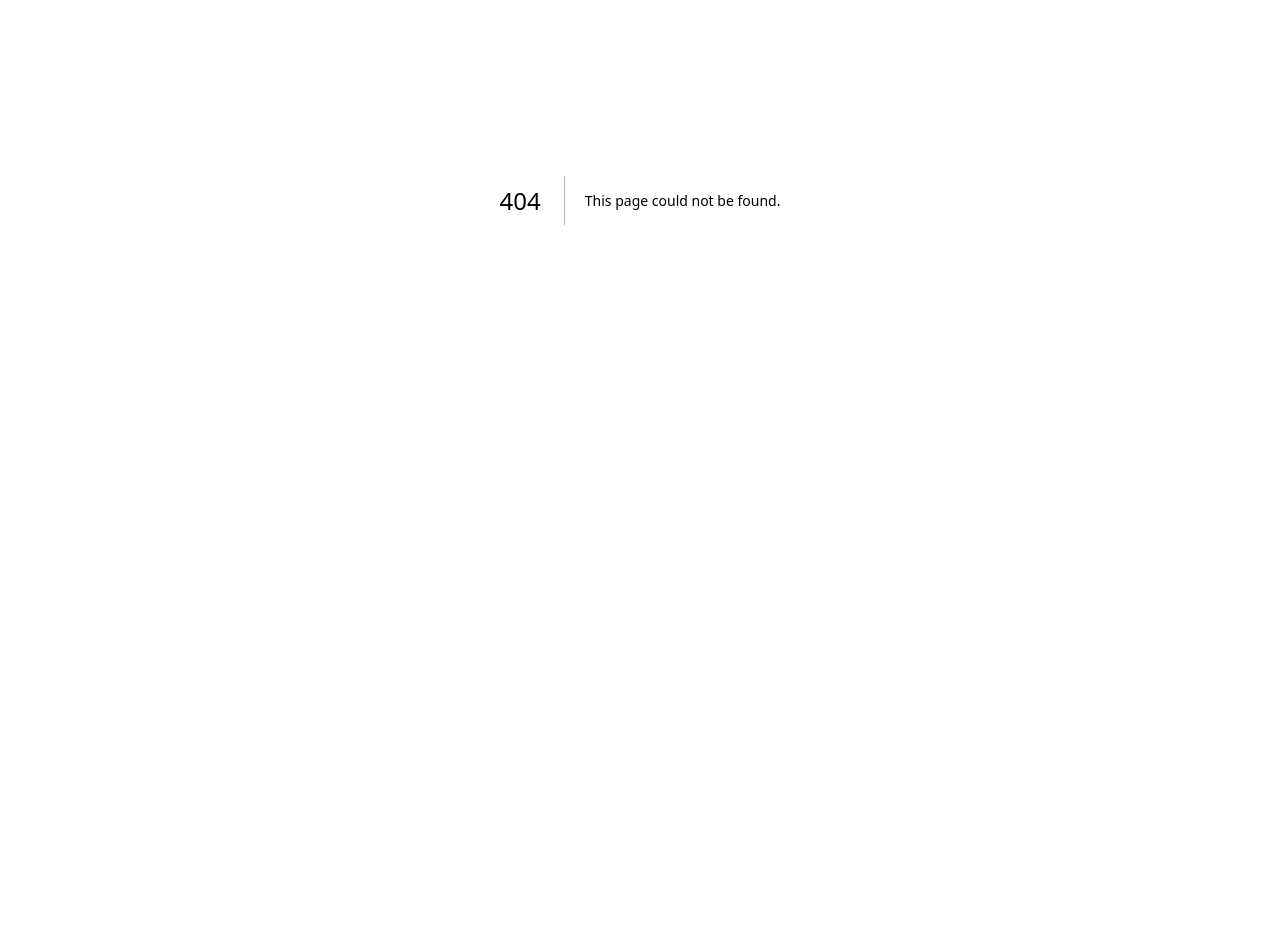
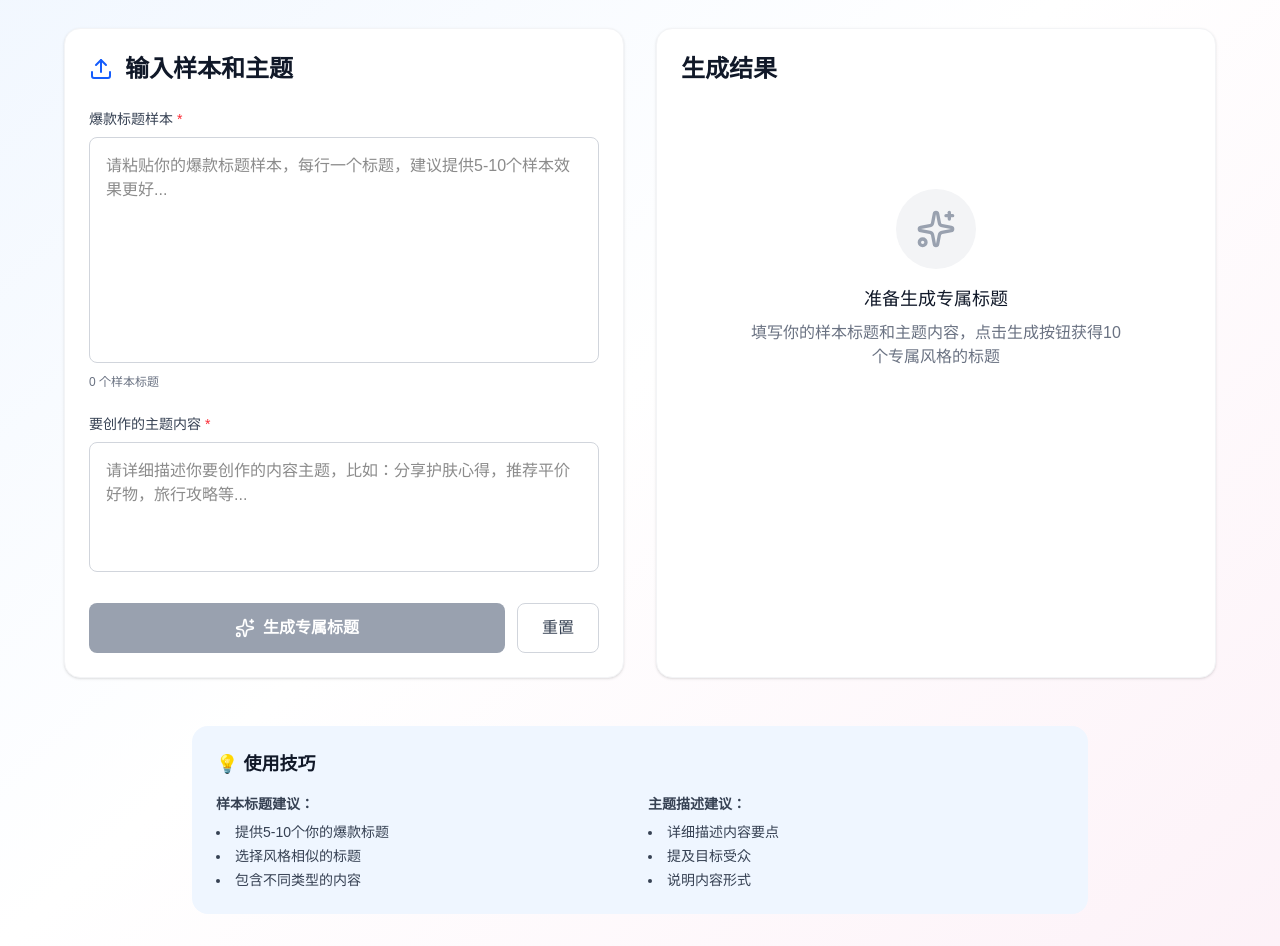
Before and after one commit to lgd3206/titleai-store, a Next.js app: page /generate in a window 1280 px wide. Before the commit this address had no page. Shown: the part 200-1146 px from the top of the page. Before the commit the page ends 800 px from the top, so only its background shows below. Built offline with nearby package versions, Linux system fonts and the light colour scheme.

Commit message:
feat: Add professional title generation page

```diff
--- /dev/null
+++ b/src/app/generate/page.tsx
@@ -0,0 +1,228 @@
+'use client'
+
+import { useState } from 'react'
+import Link from 'next/link'
+import { Copy, Sparkles, Upload, RefreshCw, ArrowLeft, Check } from 'lucide-react'
+
+export default function GeneratePage() {
+  const [samples, setSamples] = useState('')
+  const [topic, setTopic] = useState('')
+  const [titles, setTitles] = useState<string[]>([])
+  const [isLoading, setIsLoading] = useState(false)
+  const [copiedIndex, setCopiedIndex] = useState<number | null>(null)
+
+  const handleGenerate = async () => {
+    if (!samples.trim() || !topic.trim()) {
+      alert('请填写样本标题和主题内容')
+      return
+    }
+
+    setIsLoading(true)
+    // TODO: 调用AI接口生成标题
+    // 这里先用模拟数据
+    setTimeout(() => {
+      const mockTitles = [
+        '🔥这个小红书运营技巧，让我涨粉10万+！真的太神了',
+        '姐妹们！这样写标题，阅读量直接翻10倍！血泪经验分享',
+        '小红书爆款标题公式曝光，用过的都说好！收藏不亏',
+        '💡一个标题改变命运？我的真实经历，看完你就懂了',
+        '不会写标题？这个AI工具帮你搞定！效果惊人',
+        '从0到爆款，我的标题创作心得全分享，干货满满',
+        '🚀标题党必看：这样写才有流量！实战验证有效',
+        '小红书标题的秘密，90%的人不知道！赶紧学起来',
+        'AI写标题vs人工写标题，结果惊呆了！对比测试',
+        '这个标题模板，让我月入过万！新手也能用'
+      ]
+      setTitles(mockTitles)
+      setIsLoading(false)
+    }, 2000)
+  }
+
+  const copyToClipboard = async (title: string, index: number) => {
+    try {
+      await navigator.clipboard.writeText(title)
+      setCopiedIndex(index)
+      setTimeout(() => setCopiedIndex(null), 2000)
+    } catch (err) {
+      // 降级方案
+      const textArea = document.createElement('textarea')
+      textArea.value = title
+      document.body.appendChild(textArea)
+      textArea.select()
+      document.execCommand('copy')
+      document.body.removeChild(textArea)
+      setCopiedIndex(index)
+      setTimeout(() => setCopiedIndex(null), 2000)
+    }
+  }
+
+  const resetForm = () => {
+    setSamples('')
+    setTopic('')
+    setTitles([])
+  }
+
+  return (
+    <div className="min-h-screen bg-gradient-to-br from-blue-50 via-white to-pink-50">
+      {/* Header */}
+      <header className="container mx-auto px-4 py-6">
+        <nav className="flex justify-between items-center">
+          <div className="flex items-center space-x-4">
+            <Link href="/" className="flex items-center text-gray-600 hover:text-gray-900 transition-colors">
+              <ArrowLeft className="w-5 h-5 mr-2" />
+              返回首页
+            </Link>
+            <div className="text-2xl font-bold bg-gradient-to-r from-blue-600 to-pink-600 bg-clip-text text-transparent">
+              TitleAI.store
+            </div>
+          </div>
+        </nav>
+      </header>
+
+      <div className="container mx-auto px-4 py-8">
+        <div className="text-center mb-8">
+          <h1 className="text-4xl font-bold text-gray-900 mb-4">AI标题生成器</h1>
+          <p className="text-lg text-gray-600">上传你的爆款标题样本，让AI学习你的写作风格</p>
+        </div>
+
+        <div className="max-w-6xl mx-auto grid lg:grid-cols-2 gap-8">
+          {/* 输入区域 */}
+          <div className="bg-white rounded-2xl shadow-sm border border-gray-100 p-6">
+            <div className="flex items-center mb-6">
+              <Upload className="w-6 h-6 text-blue-600 mr-3" />
+              <h2 className="text-2xl font-semibold text-gray-900">输入样本和主题</h2>
+            </div>
+
+            <div className="space-y-6">
+              <div>
+                <label className="block text-sm font-medium text-gray-700 mb-2">
+                  爆款标题样本 <span className="text-red-500">*</span>
+                </label>
+                <textarea
+                  placeholder="请粘贴你的爆款标题样本，每行一个标题，建议提供5-10个样本效果更好..."
+                  value={samples}
+                  onChange={(e) => setSamples(e.target.value)}
+                  rows={8}
+                  className="w-full p-4 border border-gray-300 rounded-lg focus:ring-2 focus:ring-blue-500 focus:border-transparent resize-none"
+                />
+                <p className="text-xs text-gray-500 mt-1">
+                  {samples.split('\n').filter(line => line.trim()).length} 个样本标题
+                </p>
+              </div>
+
+              <div>
+                <label className="block text-sm font-medium text-gray-700 mb-2">
+                  要创作的主题内容 <span className="text-red-500">*</span>
+                </label>
+                <textarea
+                  placeholder="请详细描述你要创作的内容主题，比如：分享护肤心得，推荐平价好物，旅行攻略等..."
+                  value={topic}
+                  onChange={(e) => setTopic(e.target.value)}
+                  rows={4}
+                  className="w-full p-4 border border-gray-300 rounded-lg focus:ring-2 focus:ring-blue-500 focus:border-transparent resize-none"
+                />
+              </div>
+
+              <div className="flex gap-3">
+                <button
+                  onClick={handleGenerate}
+                  disabled={isLoading || !samples.trim() || !topic.trim()}
+                  className="flex-1 bg-blue-600 text-white px-6 py-3 rounded-lg font-semibold hover:bg-blue-700 disabled:bg-gray-400 disabled:cursor-not-allowed transition-colors flex items-center justify-center"
+                >
+                  {isLoading ? (
+                    <>
+                      <RefreshCw className="w-5 h-5 mr-2 animate-spin" />
+                      AI正在学习中...
+                    </>
+                  ) : (
+                    <>
+                      <Sparkles className="w-5 h-5 mr-2" />
+                      生成专属标题
+                    </>
+                  )}
+                </button>
+
+                <button
+                  onClick={resetForm}
+                  className="px-6 py-3 border border-gray-300 text-gray-700 rounded-lg hover:bg-gray-50 transition-colors"
+                >
+                  重置
+                </button>
+              </div>
+            </div>
+          </div>
+
+          {/* 结果区域 */}
+          <div className="bg-white rounded-2xl shadow-sm border border-gray-100 p-6">
+            <div className="flex items-center justify-between mb-6">
+              <h2 className="text-2xl font-semibold text-gray-900">生成结果</h2>
+              {titles.length > 0 && (
+                <span className="text-sm text-gray-500">{titles.length} 个标题</span>
+              )}
+            </div>
+
+            {titles.length > 0 ? (
+              <div className="space-y-3 max-h-[600px] overflow-y-auto">
+                {titles.map((title, index) => (
+                  <div
+                    key={index}
+                    className="flex items-start gap-3 p-4 bg-gray-50 rounded-lg hover:bg-gray-100 transition-colors group"
+                  >
+                    <span className="flex-shrink-0 w-6 h-6 bg-blue-100 text-blue-600 rounded-full flex items-center justify-center text-sm font-medium">
+                      {index + 1}
+                    </span>
+                    <span className="flex-1 text-sm leading-relaxed text-gray-800">{title}</span>
+                    <button
+                      onClick={() => copyToClipboard(title, index)}
+                      className="flex-shrink-0 p-2 text-gray-400 hover:text-gray-600 transition-colors opacity-0 group-hover:opacity-100"
+                      title="复制标题"
+                    >
+                      {copiedIndex === index ? (
+                        <Check className="w-4 h-4 text-green-600" />
+                      ) : (
+                        <Copy className="w-4 h-4" />
+                      )}
+                    </button>
+                  </div>
+                ))}
+              </div>
+            ) : (
+              <div className="text-center py-20">
+                <div className="w-20 h-20 bg-gray-100 rounded-full flex items-center justify-center mx-auto mb-4">
+                  <Sparkles className="w-10 h-10 text-gray-400" />
+                </div>
+                <h3 className="text-lg font-medium text-gray-900 mb-2">准备生成专属标题</h3>
+                <p className="text-gray-500 max-w-sm mx-auto">
+                  填写你的样本标题和主题内容，点击生成按钮获得10个专属风格的标题
+                </p>
+              </div>
+            )}
+          </div>
+        </div>
+
+        {/* 使用提示 */}
+        <div className="max-w-4xl mx-auto mt-12 bg-blue-50 rounded-2xl p-6">
+          <h3 className="text-lg font-semibold text-gray-900 mb-4">💡 使用技巧</h3>
+          <div className="grid md:grid-cols-2 gap-4 text-sm text-gray-700">
+            <div>
+              <strong>样本标题建议：</strong>
+              <ul className="mt-2 space-y-1 list-disc list-inside">
+                <li>提供5-10个你的爆款标题</li>
+                <li>选择风格相似的标题</li>
+                <li>包含不同类型的内容</li>
+              </ul>
+            </div>
+            <div>
+              <strong>主题描述建议：</strong>
+              <ul className="mt-2 space-y-1 list-disc list-inside">
+                <li>详细描述内容要点</li>
+                <li>提及目标受众</li>
+                <li>说明内容形式</li>
+              </ul>
+            </div>
+          </div>
+        </div>
+      </div>
+    </div>
+  )
+}
```
